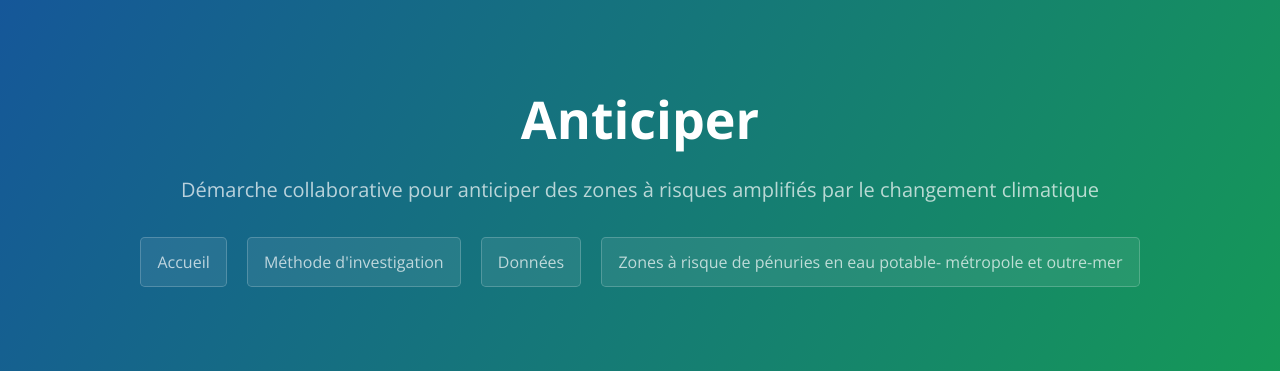
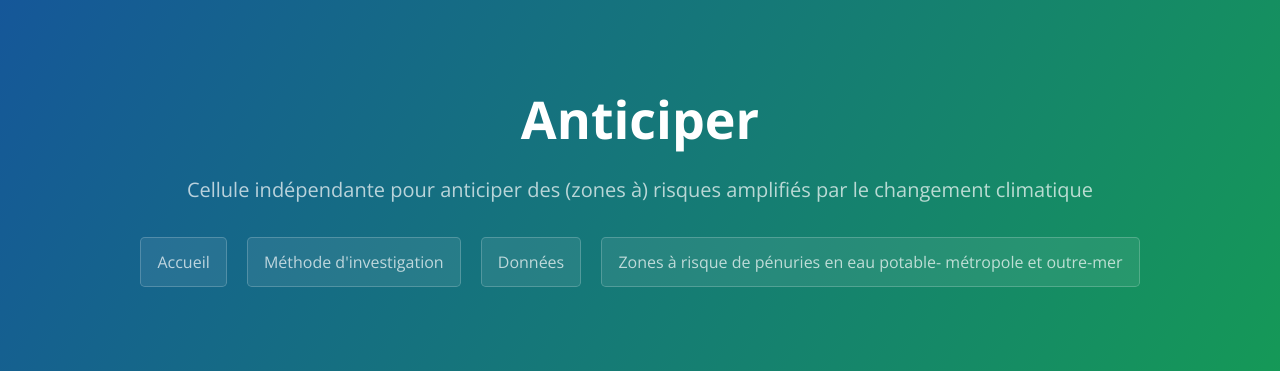
Before and after one commit to secheresses/Ancien-site, a Jekyll site: the page built from index.md, in a window 1280 px wide. Shown: the top 371 px of the page. Built offline with Jekyll 4.4.1, drawn with Linux system fonts in a browser that asks for light colours.

Commit message:
Add tagline

```diff
--- a/_layouts/default.html
+++ b/_layouts/default.html
@@ -24,7 +24,7 @@
 
     <header class="page-header" role="banner">
       <h1 class="project-name">{{ page.title | default: site.title | default: site.github.repository_name }}</h1>
-      <h2 class="project-tagline">{{ page.description | default: "Démarche collaborative pour anticiper des zones à risques amplifiés par le changement climatique" | default: site.github.repository_name }}</h2>
+      <h2 class="project-tagline">{{ page.description | default: site.description | default: site.github.repository_name }}</h2>
         <a href="https://anticiper.github.io" class="btn">Accueil</a>
         <a href="../methode" class="btn">Méthode d'investigation</a>
         <a href="../donnees" class="btn">Données</a>
```
